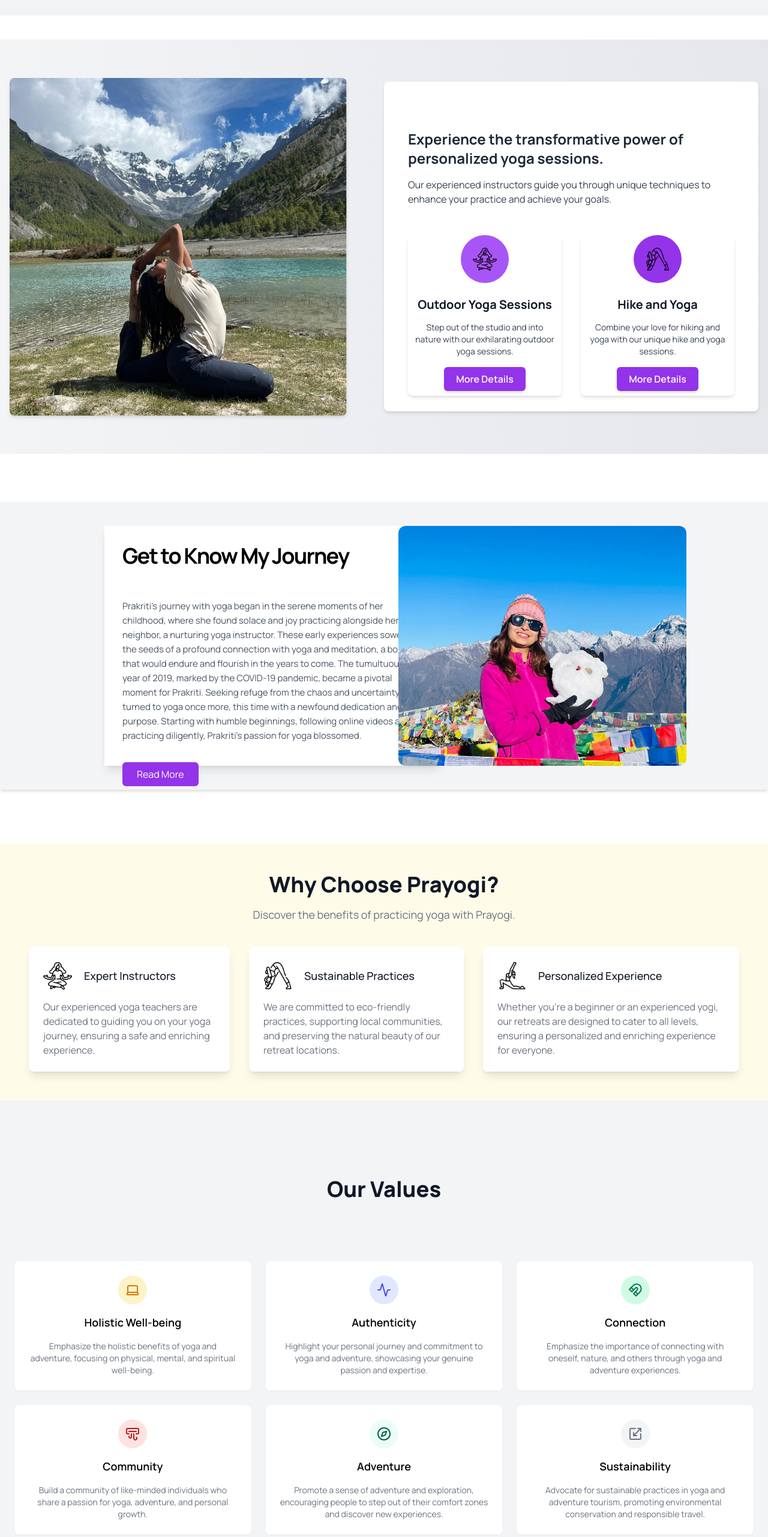
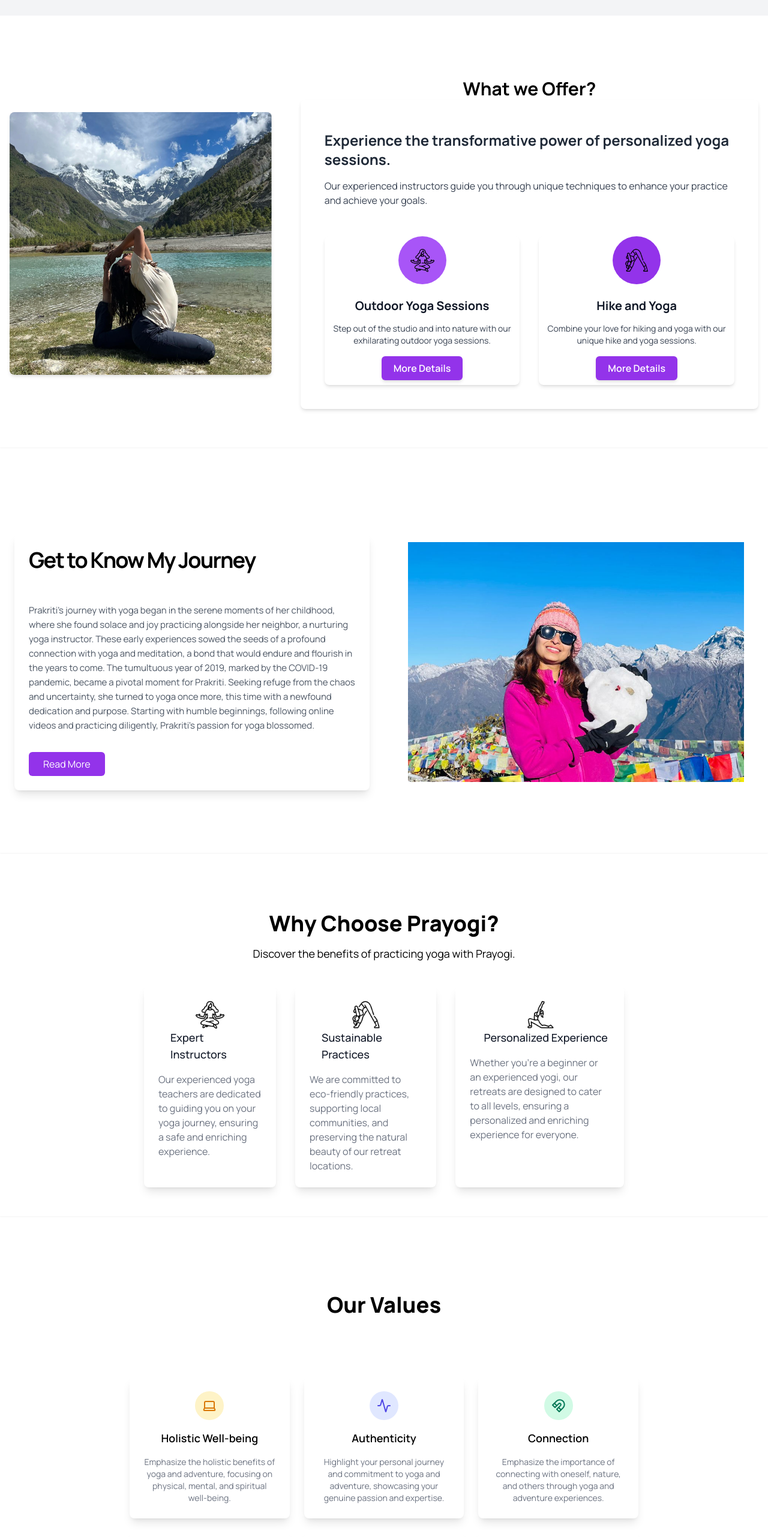
Before and after one commit to bhandaripawan8/Yoga-MERN, a React (Vite) app: page / in a window 1280 px wide. Shown: the part 970-3533 px from the top of the page at 60% size. Built offline with nearby package versions, Linux system fonts and the light colour scheme.

Commit message:
hero section redesigned

```diff
--- a/src/components/AboutMe/AboutUs.jsx
+++ b/src/components/AboutMe/AboutUs.jsx
@@ -4,33 +4,42 @@
 const AboutUs = () => {
   return (
     <>
-<section className="w-full md:py-24 lg:py-10 flex items-center justify-center">
-  <div className="h-[60vh] grid items-center justify-center md:px-6 lg:grid-cols-2 lg:gap-12 shadow-md bg-gray-100">
-    <div className="h-[50vh] w-[70vh]  space-y-4 p-[30px] lg:ml-[150px] flex flex-col gap-4 bg-white shadow-lg">
+      <section className="w-full md:py-24 lg:py-10 flex items-center justify-center shadow-sm">
+        <div className="h-auto grid items-center justify-center md:px-6 lg:grid-cols-2 lg:gap-12 lg:max-w-7xl px-4 py-16">
+          <div className="h-auto space-y-4  flex flex-col gap-4 bg-white shadow-lg p-6 rounded-lg">
             <h2 className="text-4xl font-bold tracking-tighter lg:pb-5">
               Get to Know My Journey
             </h2>
             <p className="max-w-prose text-gray-600 text-sm md:text-base lg:text-[15px]">
-        Prakriti's journey with yoga began in the serene moments of her childhood, where she found solace and joy practicing alongside her neighbor, a nurturing yoga instructor. These early experiences sowed the seeds of a profound connection with yoga and meditation, a bond that would endure and flourish in the years to come. The tumultuous year of 2019, marked by the COVID-19 pandemic, became a pivotal moment for Prakriti. Seeking refuge from the chaos and uncertainty, she turned to yoga once more, this time with a newfound dedication and purpose. Starting with humble beginnings, following online videos and practicing diligently, Prakriti's passion for yoga blossomed.
+              Prakriti's journey with yoga began in the serene moments of her
+              childhood, where she found solace and joy practicing alongside her
+              neighbor, a nurturing yoga instructor. These early experiences
+              sowed the seeds of a profound connection with yoga and meditation,
+              a bond that would endure and flourish in the years to come. The
+              tumultuous year of 2019, marked by the COVID-19 pandemic, became a
+              pivotal moment for Prakriti. Seeking refuge from the chaos and
+              uncertainty, she turned to yoga once more, this time with a
+              newfound dedication and purpose. Starting with humble beginnings,
+              following online videos and practicing diligently, Prakriti's
+              passion for yoga blossomed.
             </p>
             <div>
               <Link to="/about">
-          <button className="py-2 px-6 bg-purple-600 text-white rounded-md transition duration-300 hover:bg-black transition duration-300">
+                <button className="py-2 px-6 bg-purple-600 text-white rounded-md transition duration-300 hover:bg-black">
                   Read More
                 </button>
               </Link>
             </div>
           </div>
-    <div className="h-[50vh] w-[60vh] flex justify-center  items-center">
+          <div className="h-[50vh] w-full flex justify-center items-center">
             <img
               alt="Profile Picture"
-        className="h-full w-full mx-auto rounded-xl object-cover object-center"
+              className="h-full w-full mx-auto rounded-xl rounded-lg object-cover px-4"
               src={sangaYoga}
             />
           </div>
         </div>
       </section>
-
     </>
   );
 };
--- a/src/components/AboutMe/Values.jsx
+++ b/src/components/AboutMe/Values.jsx
@@ -125,26 +125,27 @@
   }
 
   return (
-    <section className="w-full py-12 md:py-24 lg:py-32 bg-gray-100 dark:bg-gray-800">
+    <div className="w-full flex items-center justify-center shadow-sm">
+      <section className="w-[70%] py-12 md:py-24 lg:py-32">
         <div className="text-center space-y-4">
-        <h2 className="text-3xl font-extrabold text-gray-900 sm:text-4xl ">
+          <h2 className="text-3xl font-extrabold sm:text-4xl ">
             Our Values
           </h2>
         </div>
         <div className="flex items-center justify-center">
           <div className="container mt-[100px] grid grid-cols-1 gap-6 px-4 md:grid-cols-2 lg:grid-cols-3 md:px-6">
-          <div className="flex flex-col items-center justify-center gap-4 rounded-lg bg-white p-6 shadow-sm transition-all hover:-translate-y-2 hover:shadow-lg dark:bg-gray-950">
-            <div className="flex h-12 w-12 items-center justify-center rounded-full bg-[#FEF3C7] dark:bg-[#4B5563]">
+            <div className="flex flex-col items-center justify-center gap-4 rounded-lg bg-white p-6 shadow-lg transition-all hover:-translate-y-2 hover:shadow-lg ">
+              <div className="flex h-12 w-12 items-center justify-center rounded-full bg-[#FEF3C7] ">
                 <LaptopIcon className="h-6 w-6 text-[#D97706] dark:text-[#F59E0B]" />
               </div>
               <h3 className="text-lg font-semibold">Holistic Well-being</h3>
               <p className="text-center text-sm text-gray-500 dark:text-gray-400">
-              Emphasize the holistic benefits of yoga and adventure, focusing on
-              physical, mental, and spiritual well-being.
+                Emphasize the holistic benefits of yoga and adventure, focusing
+                on physical, mental, and spiritual well-being.
               </p>
             </div>
-          <div className="flex flex-col items-center justify-center gap-4 rounded-lg bg-white p-6 shadow-sm transition-all hover:-translate-y-2 hover:shadow-lg dark:bg-gray-950">
-            <div className="flex h-12 w-12 items-center justify-center rounded-full bg-[#E0E7FF] dark:bg-[#4B5563]">
+            <div className="flex flex-col items-center justify-center gap-4 rounded-lg bg-white p-6 shadow-lg transition-all hover:-translate-y-2 hover:shadow-lg ">
+              <div className="flex h-12 w-12 items-center justify-center rounded-full bg-[#E0E7FF] ">
                 <ActivityIcon className="h-6 w-6 text-[#4F46E5] dark:text-[#818CF8]" />
               </div>
               <h3 className="text-lg font-semibold">Authenticity</h3>
@@ -153,8 +154,8 @@
                 adventure, showcasing your genuine passion and expertise.
               </p>
             </div>
-          <div className="flex flex-col items-center justify-center gap-4 rounded-lg bg-white p-6 shadow-sm transition-all hover:-translate-y-2 hover:shadow-lg dark:bg-gray-950">
-            <div className="flex h-12 w-12 items-center justify-center rounded-full bg-[#D1FAE5] dark:bg-[#4B5563]">
+            <div className="flex flex-col items-center justify-center gap-4 rounded-lg bg-white p-6 shadow-lg transition-all hover:-translate-y-2 hover:shadow-lg ">
+              <div className="flex h-12 w-12 items-center justify-center rounded-full bg-[#D1FAE5] ">
                 <MagnetIcon className="h-6 w-6 text-[#047857] dark:text-[#34D399]" />
               </div>
               <h3 className="text-lg font-semibold">Connection</h3>
@@ -163,8 +164,8 @@
                 others through yoga and adventure experiences.
               </p>
             </div>
-          <div className="flex flex-col items-center justify-center gap-4 rounded-lg bg-white p-6 shadow-sm transition-all hover:-translate-y-2 hover:shadow-lg dark:bg-gray-950">
-            <div className="flex h-12 w-12 items-center justify-center rounded-full bg-[#FEE2E2] dark:bg-[#4B5563]">
+            <div className="flex flex-col items-center justify-center gap-4 rounded-lg bg-white p-6 shadow-lg transition-all hover:-translate-y-2 hover:shadow-lg ">
+              <div className="flex h-12 w-12 items-center justify-center rounded-full bg-[#FEE2E2] ">
                 <AirVentIcon className="h-6 w-6 text-[#B91C1C] dark:text-[#F87171]" />
               </div>
               <h3 className="text-lg font-semibold">Community</h3>
@@ -173,8 +174,8 @@
                 for yoga, adventure, and personal growth.
               </p>
             </div>
-          <div className="flex flex-col items-center justify-center gap-4 rounded-lg bg-white p-6 shadow-sm transition-all hover:-translate-y-2 hover:shadow-lg dark:bg-gray-950">
-            <div className="flex h-12 w-12 items-center justify-center rounded-full bg-[#ECFDF5] dark:bg-[#4B5563]">
+            <div className="flex flex-col items-center justify-center gap-4 rounded-lg bg-white p-6 shadow-lg transition-all hover:-translate-y-2 hover:shadow-lg ">
+              <div className="flex h-12 w-12 items-center justify-center rounded-full bg-[#ECFDF5] ">
                 <CompassIcon className="h-6 w-6 text-[#065F46] dark:text-[#10B981]" />
               </div>
               <h3 className="text-lg font-semibold">Adventure</h3>
@@ -183,19 +184,21 @@
                 to step out of their comfort zones and discover new experiences.
               </p>
             </div>
-          <div className="flex flex-col items-center justify-center gap-4 rounded-lg bg-white p-6 shadow-sm transition-all hover:-translate-y-2 hover:shadow-lg dark:bg-gray-950">
-            <div className="flex h-12 w-12 items-center justify-center rounded-full bg-[#F3F4F6] dark:bg-[#4B5563]">
+            <div className="flex flex-col items-center justify-center gap-4 rounded-lg bg-white p-6 shadow-lg transition-all hover:-translate-y-2 hover:shadow-lg ">
+              <div className="flex h-12 w-12 items-center justify-center rounded-full bg-[#F3F4F6] ">
                 <ScalingIcon className="h-6 w-6 text-[#6B7280] dark:text-[#9CA3AF]" />
               </div>
               <h3 className="text-lg font-semibold">Sustainability</h3>
               <p className="text-center text-sm text-gray-500 dark:text-gray-400">
-              Advocate for sustainable practices in yoga and adventure tourism,
-              promoting environmental conservation and responsible travel.
+                Advocate for sustainable practices in yoga and adventure
+                tourism, promoting environmental conservation and responsible
+                travel.
               </p>
             </div>
           </div>
         </div>
       </section>
+    </div>
   );
 };
 export default AboutMe;
--- a/src/components/Home/Home.jsx
+++ b/src/components/Home/Home.jsx
@@ -16,7 +16,7 @@
       <AboutUs />
       <WhyChoose />
       <OurValues/>
-      <WhatToExpectData/>
+      {/* <WhatToExpectData/> */}
       <Faq />
       <Contact />
     </div>
--- /dev/null
+++ b/src/components/Sessions/OfferCards.jsx
@@ -0,0 +1,48 @@
+import React from "react";
+import sessionIcon1 from "../../assets/images/sessions1.png";
+import sessionIcon2 from "../../assets/images/sessions2.png";
+
+const OfferCards = () => {
+  return (
+    <div>
+      <div class="grid grid-cols-2 gap-8 p-6">
+        <div class="flex flex-col justify-center items-center bg-white rounded-lg shadow-md hover:shadow-xl transition duration-300">
+          <div class="w-20 h-20 rounded-full bg-purple-500 flex justify-center items-center">
+            <img src={sessionIcon1} alt="" class="w-10 h-10" />
+          </div>
+          <div class="mt-6 text-center">
+            <h3 class="text-xl font-bold text-gray-900 leading-6">
+              Outdoor Yoga Sessions
+            </h3>
+            <p class="mt-2 text-sm p-2 text-gray-700">
+              Step out of the studio and into nature with our exhilarating
+              outdoor yoga sessions.
+            </p>
+            <button class="py-2 px-5 my-2 bg-purple-600 text-white font-semibold rounded-md shadow-md hover:bg-black transition duration-500">
+              More Details
+            </button>
+          </div>
+        </div>
+        <div class="flex flex-col justify-center items-center bg-white rounded-lg shadow-md hover:shadow-xl transition duration-300">
+          <div class="w-20 h-20 rounded-full bg-purple-600 flex justify-center items-center">
+            <img src={sessionIcon2} alt="" class="w-10 h-10 text-white" />
+          </div>
+          <div class="mt-6 text-center">
+            <h3 class="text-xl font-bold text-gray-900 leading-6">
+              Hike and Yoga
+            </h3>
+            <p class="mt-2 text-sm p-2 text-gray-700">
+              Combine your love for hiking and yoga with our unique hike and
+              yoga sessions.
+            </p>
+            <button class="py-2 px-5 my-2 bg-purple-600 text-white font-semibold rounded-md shadow-md hover:bg-black transition duration-500">
+              More Details
+            </button>
+          </div>
+        </div>
+      </div>
+    </div>
+  );
+};
+
+export default OfferCards;
--- /dev/null
+++ b/src/components/Sessions/OfferContent.jsx
@@ -0,0 +1,22 @@
+import React from "react";
+
+import OfferCards from "./OfferCards";
+
+const AreYou = () => {
+  return (
+    <div class="h-auto p-4 w-full  bg-white rounded-lg shadow-md ">
+      <div class=" p-6">
+        <h2 class="text-2xl font-bold text-gray-800 mb-4 mt-3">
+          Experience the transformative power of personalized yoga sessions.
+        </h2>
+        <p class="text-base text-gray-700">
+          Our experienced instructors guide you through unique techniques to
+          enhance your practice and achieve your goals.
+        </p>
+      </div>
+      <OfferCards />
+    </div>
+  );
+};
+
+export default AreYou;
--- a/src/components/Sessions/Sessions.jsx
+++ b/src/components/Sessions/Sessions.jsx
@@ -1,65 +1,24 @@
 import React from "react";
 import session1 from "../../assets/images/sessions.png";
-import sessionIcon1 from "../../assets/images/sessions1.png";
-import sessionIcon2 from "../../assets/images/sessions2.png";
+
+import OfferContent from "./OfferContent";
 
 const YogaComponent = () => {
   return (
-    <section class="yoga-container bg-gradient-to-r from-gray-100 to-gray-200">
-      <div class="flex flex-col justify-center items-center px-4 py-16 my-10 mx-auto md:flex-row md:justify-between md:space-x-12 lg:max-w-7xl ">
-        <div class="yoga-image w-[45%] ">
+    <section class="shadow-sm">
+      <div class=" flex flex-col justify-center items-center px-4 py-16 my-10 mx-auto md:flex-row md:justify-between md:space-x-12 lg:max-w-7xl ">
+        <div class=" w-[55%]">
           <img
             src={session1}
-            alt="Person doing yoga pose"
-            class="rounded-lg shadow-md"
+            alt="yoga-pose"
+            className="rounded-lg shadow-md"
           />
         </div>
-        <div class="h-[550px] p-4 w-full md:w-1/2 bg-white rounded-lg shadow-md ">
-          <div class=" p-6">
-            <h2 class="text-2xl font-bold text-gray-800 mb-4 mt-10">
-              Experience the transformative power of personalized yoga sessions.
-            </h2>
-            <p class="text-base text-gray-700">
-              Our experienced instructors guide you through unique techniques to
-              enhance your practice and achieve your goals.
-            </p>
+        <div>
+          <div className="flex items-center justify-center text-3xl font-bold">
+            What we Offer?
           </div>
-          <div class="grid grid-cols-2 gap-8 p-6">
-            <div class="flex flex-col justify-center items-center bg-white rounded-lg shadow-md hover:shadow-xl transition duration-300">
-              <div class="w-20 h-20 rounded-full bg-purple-500 flex justify-center items-center">
-                <img src={sessionIcon1} alt="" class="w-10 h-10" />
-              </div>
-              <div class="mt-6 text-center">
-                <h3 class="text-xl font-bold text-gray-900 leading-6">
-                  Outdoor Yoga Sessions
-                </h3>
-                <p class="mt-2 text-sm p-2 text-gray-700">
-                  Step out of the studio and into nature with our exhilarating
-                  outdoor yoga sessions.
-                </p>
-                <button class="py-2 px-5 my-2 bg-purple-600 text-white font-semibold rounded-md shadow-md hover:bg-black transition duration-500">
-                  More Details
-                </button>
-              </div>
-            </div>
-            <div class="flex flex-col justify-center items-center bg-white rounded-lg shadow-md hover:shadow-xl transition duration-300">
-              <div class="w-20 h-20 rounded-full bg-purple-600 flex justify-center items-center">
-                <img src={sessionIcon2} alt="" class="w-10 h-10 text-white" />
-              </div>
-              <div class="mt-6 text-center">
-                <h3 class="text-xl font-bold text-gray-900 leading-6">
-                  Hike and Yoga
-                </h3>
-                <p class="mt-2 text-sm p-2 text-gray-700">
-                  Combine your love for hiking and yoga with our unique hike and
-                  yoga sessions.
-                </p>
-                <button class="py-2 px-5 my-2 bg-purple-600 text-white font-semibold rounded-md shadow-md hover:bg-black transition duration-500">
-                  More Details
-                </button>
-              </div>
-            </div>
-          </div>
+          <OfferContent />
         </div>
       </div>
     </section>
--- a/src/components/whyChoose/WhyChooseContent.jsx
+++ b/src/components/whyChoose/WhyChooseContent.jsx
@@ -9,18 +9,19 @@
 
   return (
     <>
-       <section className="bg-yellow-50 py-12 px-4 sm:px-6 lg:px-8">
+    <div className="full flex items-center justify-center shadow-sm">
+    <section className="py-12 px-4 sm:px-6 lg:px-8 w-[70%]">
         <div className="max-w-7xl mx-auto">
           <div className="text-center space-y-4">
-            <h2 className="text-3xl font-extrabold text-gray-900 sm:text-4xl">Why Choose Prayogi?</h2>
-            <p className="text-lg text-gray-500">Discover the benefits of practicing yoga with Prayogi.</p>
+            <h2 className="text-3xl font-extrabold sm:text-4xl">Why Choose Prayogi?</h2>
+            <p className="text-lg text-black">Discover the benefits of practicing yoga with Prayogi.</p>
           </div>
         </div>
         <div className="flex justify-center mt-10">
           {whyChoosePrayogi.map((item, index) => (
-            <div key={index} className="bg-white shadow-lg rounded-lg overflow-hidden mx-4 hover:-translate-y-2 hover:shadow-lg   dark:bg-gray-950">
+            <div key={index} className="bg-white shadow-lg rounded-lg overflow-hidden mx-4 hover:-translate-y-2 hover:shadow-lg">
               <div className="p-6 ">
-                <div className="flex items-center">
+                <div className="flex flex-col items-center">
                   <div className="flex-shrink-0">
                     <img
                       alt="Yoga Mat"
@@ -44,6 +45,8 @@
           ))}
         </div>
       </section>
+    </div>
+
     </>
   );
 };
```
Also changed, not shown: src/components/AreYou/AreYou.jsx (added, +23 -0 lines), src/components/Sessions/AreYou.jsx (deleted, +0 -15 lines). Lines whose indentation alone changed are shown as unchanged.
